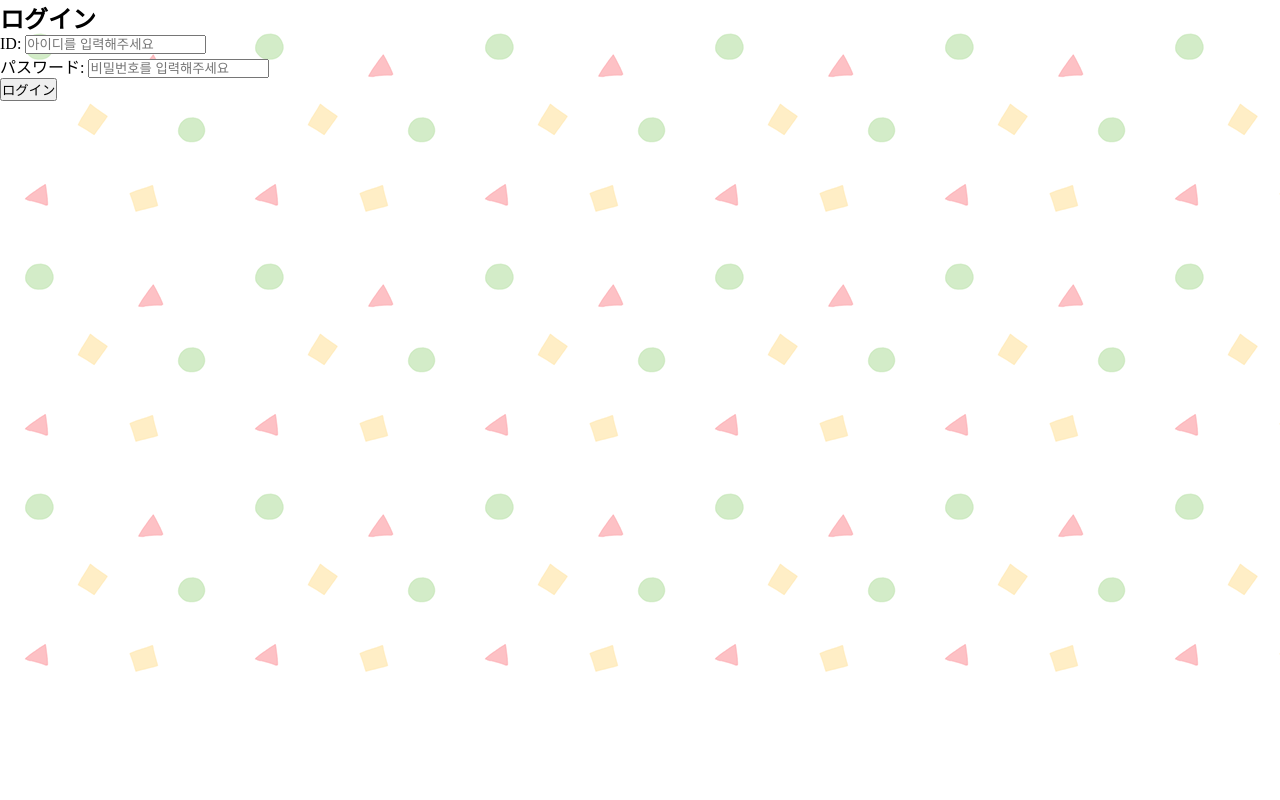
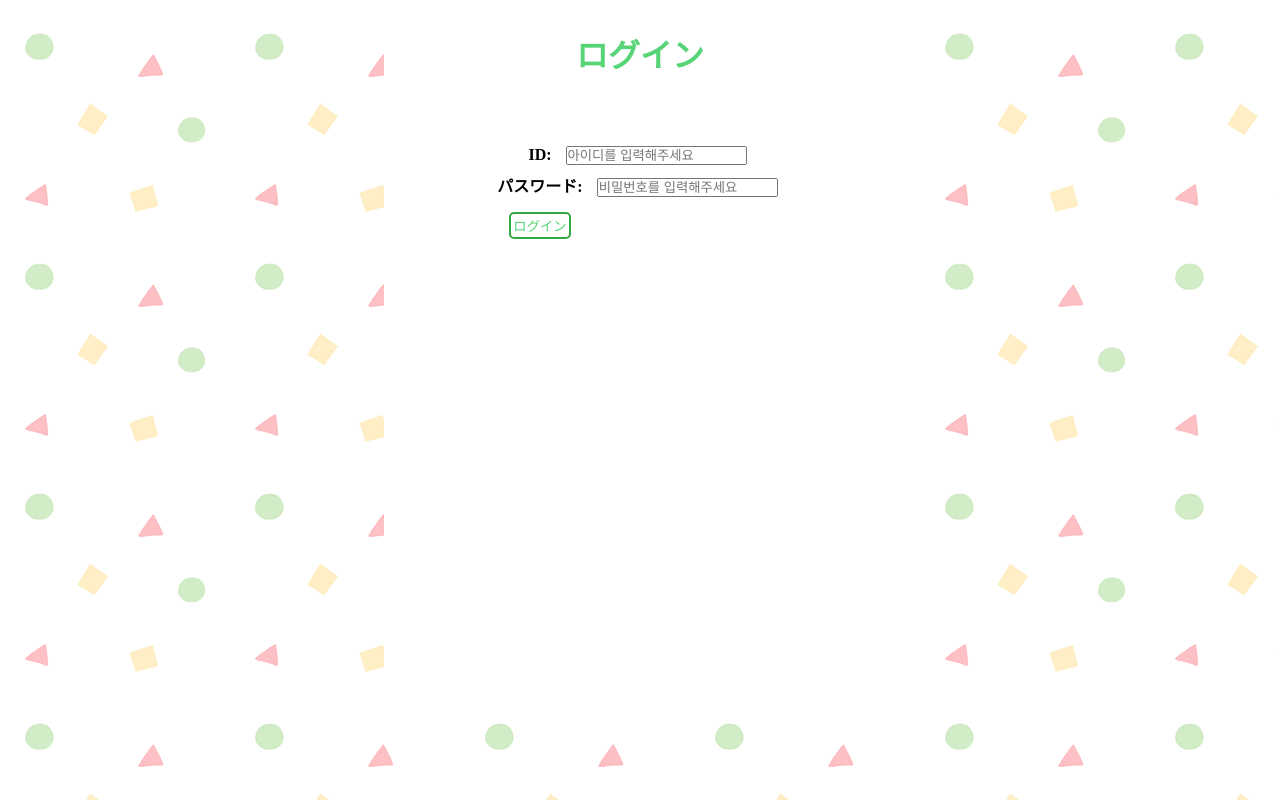
Before and after one commit to ko-yerin/mini-project-8, a website: page views/user/user_login.html in a window 1280 px wide. Drawn offline with Linux system fonts and the light colour scheme.

Commit message:
user css기본틀 html 약간 수정  어드민 css 수정

```diff
--- a/public/css/admin/admin.css
+++ b/public/css/admin/admin.css
@@ -49,8 +49,6 @@ a{
     margin: 10px 5px 3px 10px;
 }
 
-
-
 .a {
     margin: 12px;
     padding: 2px;
--- a/public/css/admin/user_update.css
+++ b/public/css/admin/user_update.css
@@ -123,7 +123,6 @@ a {
 }
 
 .active_stop_btn {
-
     margin: 12px;
     color: rgb(86, 212, 118);
 }
--- a/public/css/board/board_view.css
+++ b/public/css/board/board_view.css
@@ -24,10 +24,6 @@ a{
 }
 
 #view_title {
-    /* display: flex;
-    justify-content: space-evenly;
-    margin: 30px;
-    color:rgb(86,212,118); */
     position: relative;
     top: 90px;
     left:160px;
--- a/public/css/user/user_join.css
+++ b/public/css/user/user_join.css
@@ -1,6 +1,11 @@
 *{
     margin: 0;
     padding: 0;
+}
+
+body {
+    cursor: url('../foo510.cur'), auto;
+    background-image: url('/img/짱구대표배경.png');
 }
 
 ul,li{
@@ -17,7 +22,56 @@ a{
 }
 
 #wrap {
-    width: 100%;
+    width: 50%;
     height: 675px;
-    background-image: url('/img/짱구대표배경.png');
+    background-color: #ffffff;
+    margin:0 auto
 }
+
+#join_title {
+    position: relative;
+    top: 90px;
+    justify-content: space-evenly;
+    margin: 30px;
+    padding-bottom: 20px;
+    right: -100px;
+    color:rgb(86,212,118);
+}
+
+#join_explain {
+    position: relative;
+    top: 90px;
+    justify-content: space-evenly;
+    margin: 30px;
+    padding-bottom: 20px;
+    right: -160px;
+    color:rgb(86,212,118);
+}
+
+.user_join {
+    position: relative;
+    width: 80%;
+    top: 70px;
+    right: -180px;
+    vertical-align: middle;
+    font-weight: bolder;
+    margin: 0 auto;
+}
+
+.join_btn {
+    margin: 12px;
+    padding: 2px;
+    border:1px solid rgb(50,168,66);
+    color:rgb(86,212,118);
+    border-width: 2px;
+    background-color: rgba(0, 0, 0, 0);
+    border-top-left-radius: 5px;
+    border-top-right-radius: 5px;
+    border-bottom-left-radius: 5px;
+    border-bottom-right-radius: 5px;
+}
+
+.join_btn:hover {
+    background-color: rgb(74, 139, 114);
+    color: white;
+}
--- a/public/css/user/user_login.css
+++ b/public/css/user/user_login.css
@@ -3,7 +3,12 @@
     padding: 0;
 }
 
-ul.li{
+body {
+    cursor: url('../foo510.cur'), auto;
+    background-image: url('/img/짱구대표배경.png');
+}
+
+ul,li{
     list-style: none;
 }
 
@@ -12,7 +17,49 @@ a{
 }
 
 #wrap {
-    width: 100%;
+    width: 40%;
     height: 675px;
-    background-image: url('/img/짱구대표배경.png');
+    background-color: #ffffff;
+    margin:0 auto;
 }
+
+#login_title {
+    display: flex;
+    justify-content: space-evenly;
+    margin: 30px;
+    color:rgb(86,212,118);
+}
+
+.user_login {
+    display: flex;
+    justify-content: space-evenly;
+    font-weight: bolder;
+    margin: 60px;
+}
+
+.user_login ul li {
+    text-align: center;
+}
+
+.main li input {
+    margin: 10px 5px 3px 10px;
+}
+
+.login_btn {
+    margin: 12px;
+    padding: 2px;
+    border:1px solid rgb(50,168,66);
+    color:rgb(86,212,118);
+    border-width: 2px;
+    background-color: rgba(0, 0, 0, 0);
+    border-top-left-radius: 5px;
+    border-top-right-radius: 5px;
+    border-bottom-left-radius: 5px;
+    border-bottom-right-radius: 5px;
+}
+
+.login_btn:hover {
+    background-color: rgb(74, 139, 114);
+    color: white;
+
+}
--- a/public/css/user/user_profile.css
+++ b/public/css/user/user_profile.css
@@ -1,6 +1,11 @@
 *{
     margin: 0;
     padding: 0;
+}
+
+body {
+    cursor: url('../foo510.cur'), auto;
+    background-image: url('/img/짱구대표배경.png');
 }
 
 ul,li{
@@ -17,7 +22,89 @@ a{
 }
 
 #wrap {
-    width: 100%;
+    width: 50%;
     height: 675px;
-    background-image: url('/img/짱구대표배경.png');
+    background-color: #ffffff;
+    margin:0 auto
 }
+
+#profile_title {
+    position: relative;
+    top: 90px;
+    justify-content: space-evenly;
+    margin: 30px;
+    padding-bottom: 20px;
+    right: -100px;
+    color:rgb(86,212,118);
+}
+
+#btn_group {
+    text-align: center;
+    white-space: nowrap;
+    width: 170px;
+    margin: 20px;
+    display: flex;
+    white-space: nowrap;
+    right: 190px;
+}
+
+.user_profile {
+    position: relative;
+    width: 80%;
+    top: 70px;
+    right: -180px;
+    vertical-align: middle;
+    font-weight: bolder;
+    margin: 0 auto;
+}
+
+#profile_update_btn {
+    text-align: center;
+    margin: 12px;
+    padding: 0px 1px 0px 6px;
+    border:1px solid rgb(50,168,66);
+    color:rgb(86,212,118);
+    border-width: 2px;
+    background-color: rgba(0, 0, 0, 0);
+    border-top-left-radius: 5px;
+    border-top-right-radius: 5px;
+    border-bottom-left-radius: 5px;
+    border-bottom-right-radius: 5px;
+}
+
+#profile_update_btn:hover {
+    background-color: rgb(74, 139, 114);
+}
+
+
+#profile_update_btn a {
+    color:rgb(86,212,118);
+    text-align: center;
+}
+
+#profile_update_btn:hover a {
+    color: white;
+}
+
+#go_out {
+    display:flex ;
+    margin: 12px;
+    padding: 2px;
+    border:1px solid rgb(50,168,66);
+    color:rgb(86,212,118);
+    border-width: 2px;
+    background-color: rgba(0, 0, 0, 0);
+    border-top-left-radius: 5px;
+    border-top-right-radius: 5px;
+    border-bottom-left-radius: 5px;
+    border-bottom-right-radius: 5px;
+    /* position: relative;
+    white-space: nowrap;  */
+
+
+}
+
+#go_out:hover {
+    background-color: rgb(74, 139, 114);
+    color: white;
+}
--- a/public/css/user/user_update.css
+++ b/public/css/user/user_update.css
@@ -1,6 +1,11 @@
 *{
     margin: 0;
     padding: 0;
+}
+
+body {
+    cursor: url('../foo510.cur'), auto;
+    background-image: url('/img/짱구대표배경.png');
 }
 
 ul,li {
@@ -17,7 +22,46 @@ a {
 }
 
 #wrap {
-    width: 100%;
+    width: 50%;
     height: 675px;
-    background-image: url('/img/짱구대표배경.png');
+    background-color: #ffffff;
+    margin:0 auto
 }
+
+#update_title {
+    position: relative;
+    top: 90px;
+    justify-content: space-evenly;
+    margin: 30px;
+    padding-bottom: 20px;
+    right: -50px;
+    color:rgb(86,212,118);
+}
+
+.user_update {
+    position: relative;
+    width: 80%;
+    top: 70px;
+    right: -180px;
+    vertical-align: middle;
+    font-weight: bolder;
+    margin: 0 auto;
+}
+
+.update_btn {
+    margin: 15px;
+    padding: 3px;
+    border:1px solid rgb(50,168,66);
+    color:rgb(86,212,118);
+    border-width: 2px;
+    background-color: rgba(0, 0, 0, 0);
+    border-top-left-radius: 5px;
+    border-top-right-radius: 5px;
+    border-bottom-left-radius: 5px;
+    border-bottom-right-radius: 5px;
+}
+
+.update_btn:hover {
+    background-color: rgb(74, 139, 114);
+    color: white;
+}
--- a/public/css/user/user_welcome.css
+++ b/public/css/user/user_welcome.css
@@ -1,6 +1,11 @@
 *{
     margin:0;
     padding: 0;
+}
+
+body {
+    cursor: url('../foo510.cur'), auto;
+    background-image: url('/img/짱구대표배경.png');
 }
 
 ul,li{
@@ -17,7 +22,40 @@ a{
 }
 
 #wrap {
-    width: 100%;
+    width: 50%;
     height: 675px;
-    background-image: url('/img/짱구대표배경.png');
+    background-color: #ffffff;
+    margin:0 auto
 }
+
+#welcome_user {
+    position: relative;
+    top: 90px;
+    left: 45px;
+    justify-content: space-evenly;
+    margin: 30px;
+    padding-bottom: 20px;
+    right: -100px;
+    color:rgb(86,212,118);
+}
+
+#welcome_title {
+    position: relative;
+    top: 60px;
+    left: 290px;
+    justify-content: space-evenly;
+    margin: 30px;
+    padding-bottom: 40px;
+    right: -100px;
+    color:rgb(86,212,118);
+}
+
+.user_welcome {
+    position: relative;
+    width: 80%;
+    top: 55px;
+    right: -180px;
+    vertical-align: middle;
+    font-weight: bolder;
+    margin: 0 auto;
+}
--- a/views/user/user_login.html
+++ b/views/user/user_login.html
@@ -9,12 +9,12 @@
 </head>
 <body>
     <div id="wrap">
-        <h2 id="login_title">
+        <h1 id="login_title">
             ログイン
-        </h2>
+        </h1>
         <div class="user_login">
             <form method="post" action="/user/login">
-                <ul>
+                <ul class="main">
                     <li>
                         ID: <input type="text" name="userid" id="userid" placeholder="아이디를 입력해주세요"><br>
                         パスワード: <input type="password" name="userpw" id="userpw" placeholder="비밀번호를 입력해주세요">
```
Also changed, not shown: public/css/admin/user_list.css (+0 -29 lines), views/user/user_join.html (+2 -2 lines), views/user/user_profile.html (+9 -7 lines), views/user/user_update.html (+5 -3 lines), views/user/user_welcome.html (+2 -2 lines).
